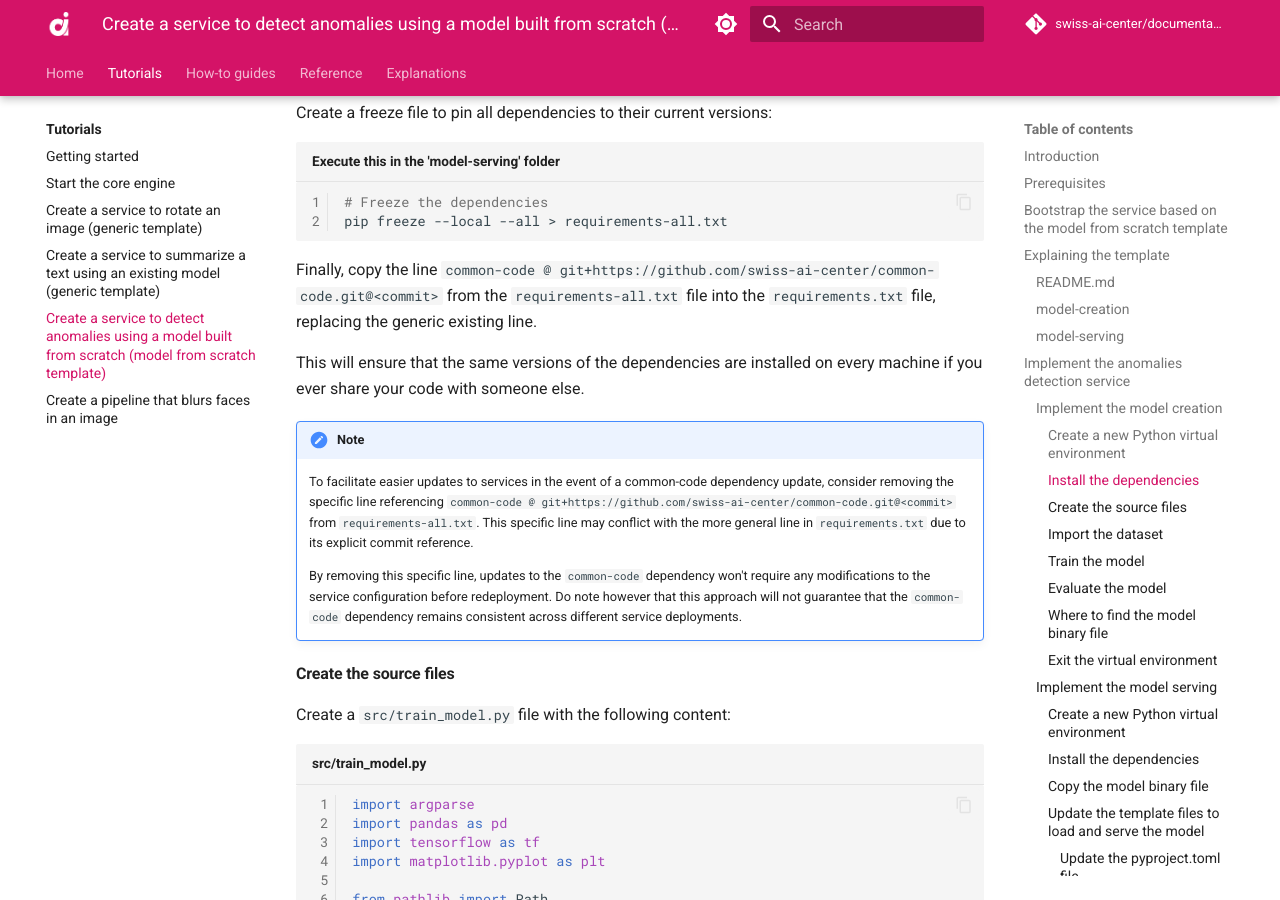
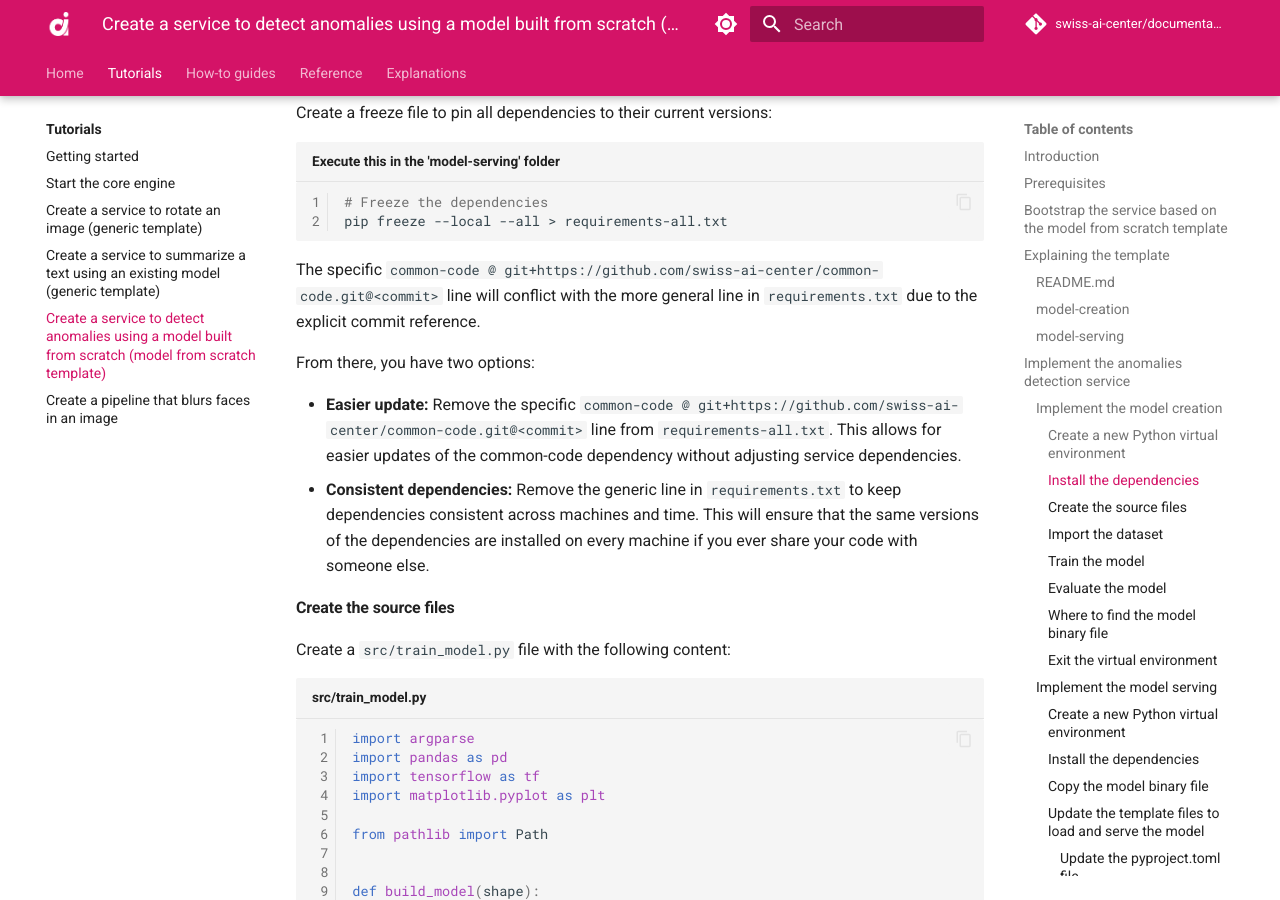
Before and after one commit to swiss-ai-center/documentation, an MkDocs documentation site: the page built from docs/tutorials/create-a-service-to-detect-anomalies-using-a-model-built-from-scratch.md, in a window 1280 px wide and 900 px high, scrolled down 3240 px. Built offline with MkDocs 1.6.1 and Material for MkDocs 9.7.7, drawn with Linux system fonts in a browser that asks for light colours; comment, search, counter and statistics services are not loaded; some of the changed text lies outside the part shown.

Commit message:
Update common-code dependency instructions

````diff
--- a/docs/tutorials/create-a-service-to-detect-anomalies-using-a-model-built-from-scratch.md
+++ b/docs/tutorials/create-a-service-to-detect-anomalies-using-a-model-built-from-scratch.md
@@ -169,26 +169,21 @@ Create a freeze file to pin all dependencies to their current versions:
 pip freeze --local --all > requirements-all.txt
 ```
 
-Finally, copy the line
+The specific
 `common-code @ git+https://github.com/swiss-ai-center/common-code.git@<commit>`
-from the `requirements-all.txt` file into the `requirements.txt` file, replacing
-the generic existing line.
+line will conflict with the more general line in `requirements.txt` due to the
+explicit commit reference.
 
-This will ensure that the same versions of the dependencies are installed on
-every machine if you ever share your code with someone else.
+From there, you have two options:
 
-!!! note
-
-    To facilitate easier updates to services in the event of a common-code
-    dependency update, consider removing the specific line referencing
-    `common-code @ git+https://github.com/swiss-ai-center/common-code.git@<commit>`
-    from `requirements-all.txt`. This specific line may conflict with the more
-    general line in `requirements.txt` due to its explicit commit reference.
-
-    By removing this specific line, updates to the `common-code` dependency won't
-    require any modifications to the service configuration before redeployment. Do
-    note however that this approach will not guarantee that the `common-code`
-    dependency remains consistent across different service deployments.
+* **Easier update:** Remove the specific
+  `common-code @ git+https://github.com/swiss-ai-center/common-code.git@<commit>`
+  line from `requirements-all.txt`. This allows for easier updates of the
+  common-code dependency without adjusting service dependencies.
+* **Consistent dependencies:** Remove the generic line in `requirements.txt` to
+  keep dependencies consistent across machines and time. This will ensure that the
+  same versions of the dependencies are installed on every machine if you ever
+  share your code with someone else.
 
 #### Create the source files
 
@@ -502,26 +497,21 @@ Create a freeze file to pin all dependencies to their current versions:
 pip freeze --local --all > requirements-all.txt
 ```
 
-Finally, copy the line
+The specific
 `common-code @ git+https://github.com/swiss-ai-center/common-code.git@<commit>`
-from the `requirements-all.txt` file into the `requirements.txt` file, replacing
-the generic existing line.
+line will conflict with the more general line in `requirements.txt` due to the
+explicit commit reference.
 
-This will ensure that the same versions of the dependencies are installed on
-every machine if you ever share your code with someone else.
+From there, you have two options:
 
-!!! note
-
-    To facilitate easier updates to services in the event of a common-code
-    dependency update, consider removing the specific line referencing
-    `common-code @ git+https://github.com/swiss-ai-center/common-code.git@<commit>`
-    from `requirements-all.txt`. This specific line may conflict with the more
-    general line in `requirements.txt` due to its explicit commit reference.
-
-    By removing this specific line, updates to the `common-code` dependency won't
-    require any modifications to the service configuration before redeployment. Do
-    note however that this approach will not guarantee that the `common-code`
-    dependency remains consistent across different service deployments.
+* **Easier update:** Remove the specific
+  `common-code @ git+https://github.com/swiss-ai-center/common-code.git@<commit>`
+  line from `requirements-all.txt`. This allows for easier updates of the
+  common-code dependency without adjusting service dependencies.
+* **Consistent dependencies:** Remove the generic line in `requirements.txt` to
+  keep dependencies consistent across machines and time. This will ensure that the
+  same versions of the dependencies are installed on every machine if you ever
+  share your code with someone else.
 
 #### Copy the model binary file
 
--- a/docs/tutorials/create-a-service-to-rotate-an-image.md
+++ b/docs/tutorials/create-a-service-to-rotate-an-image.md
@@ -145,26 +145,21 @@ Create a freeze file to pin all dependencies to their current versions:
 pip freeze --local --all > requirements-all.txt
 ```
 
-Finally, copy the line
+The specific
 `common-code @ git+https://github.com/swiss-ai-center/common-code.git@<commit>`
-from the `requirements-all.txt` file into the `requirements.txt` file, replacing
-the generic existing line.
+line will conflict with the more general line in `requirements.txt` due to the
+explicit commit reference.
 
-This will ensure that the same versions of the dependencies are installed on
-every machine if you ever share your code with someone else.
+From there, you have two options:
 
-!!! note
-
-    To facilitate easier updates to services in the event of a common-code
-    dependency update, consider removing the specific line referencing
-    `common-code @ git+https://github.com/swiss-ai-center/common-code.git@<commit>`
-    from `requirements-all.txt`. This specific line may conflict with the more
-    general line in `requirements.txt` due to its explicit commit reference.
-
-    By removing this specific line, updates to the `common-code` dependency won't
-    require any modifications to the service configuration before redeployment. Do
-    note however that this approach will not guarantee that the `common-code`
-    dependency remains consistent across different service deployments.
+* **Easier update:** Remove the specific
+  `common-code @ git+https://github.com/swiss-ai-center/common-code.git@<commit>`
+  line from `requirements-all.txt`. This allows for easier updates of the
+  common-code dependency without adjusting service dependencies.
+* **Consistent dependencies:** Remove the generic line in `requirements.txt` to
+  keep dependencies consistent across machines and time. This will ensure that the
+  same versions of the dependencies are installed on every machine if you ever
+  share your code with someone else.
 
 ### Update the template files
 
--- a/docs/tutorials/create-a-service-to-summarize-a-text-using-an-existing-model.md
+++ b/docs/tutorials/create-a-service-to-summarize-a-text-using-an-existing-model.md
@@ -145,26 +145,21 @@ Create a freeze file to pin all dependencies to their current versions:
 pip freeze --local --all > requirements-all.txt
 ```
 
-Finally, copy the line
+The specific
 `common-code @ git+https://github.com/swiss-ai-center/common-code.git@<commit>`
-from the `requirements-all.txt` file into the `requirements.txt` file, replacing
-the generic existing line.
+line will conflict with the more general line in `requirements.txt` due to the
+explicit commit reference.
 
-This will ensure that the same versions of the dependencies are installed on
-every machine if you ever share your code with someone else.
+From there, you have two options:
 
-!!! note
-
-    To facilitate easier updates to services in the event of a common-code
-    dependency update, consider removing the specific line referencing
-    `common-code @ git+https://github.com/swiss-ai-center/common-code.git@<commit>`
-    from `requirements-all.txt`. This specific line may conflict with the more
-    general line in `requirements.txt` due to its explicit commit reference.
-
-    By removing this specific line, updates to the `common-code` dependency won't
-    require any modifications to the service configuration before redeployment. Do
-    note however that this approach will not guarantee that the `common-code`
-    dependency remains consistent across different service deployments.
+* **Easier update:** Remove the specific
+  `common-code @ git+https://github.com/swiss-ai-center/common-code.git@<commit>`
+  line from `requirements-all.txt`. This allows for easier updates of the
+  common-code dependency without adjusting service dependencies.
+* **Consistent dependencies:** Remove the generic line in `requirements.txt` to
+  keep dependencies consistent across machines and time. This will ensure that the
+  same versions of the dependencies are installed on every machine if you ever
+  share your code with someone else.
 
 ### Update the template files
 
````
